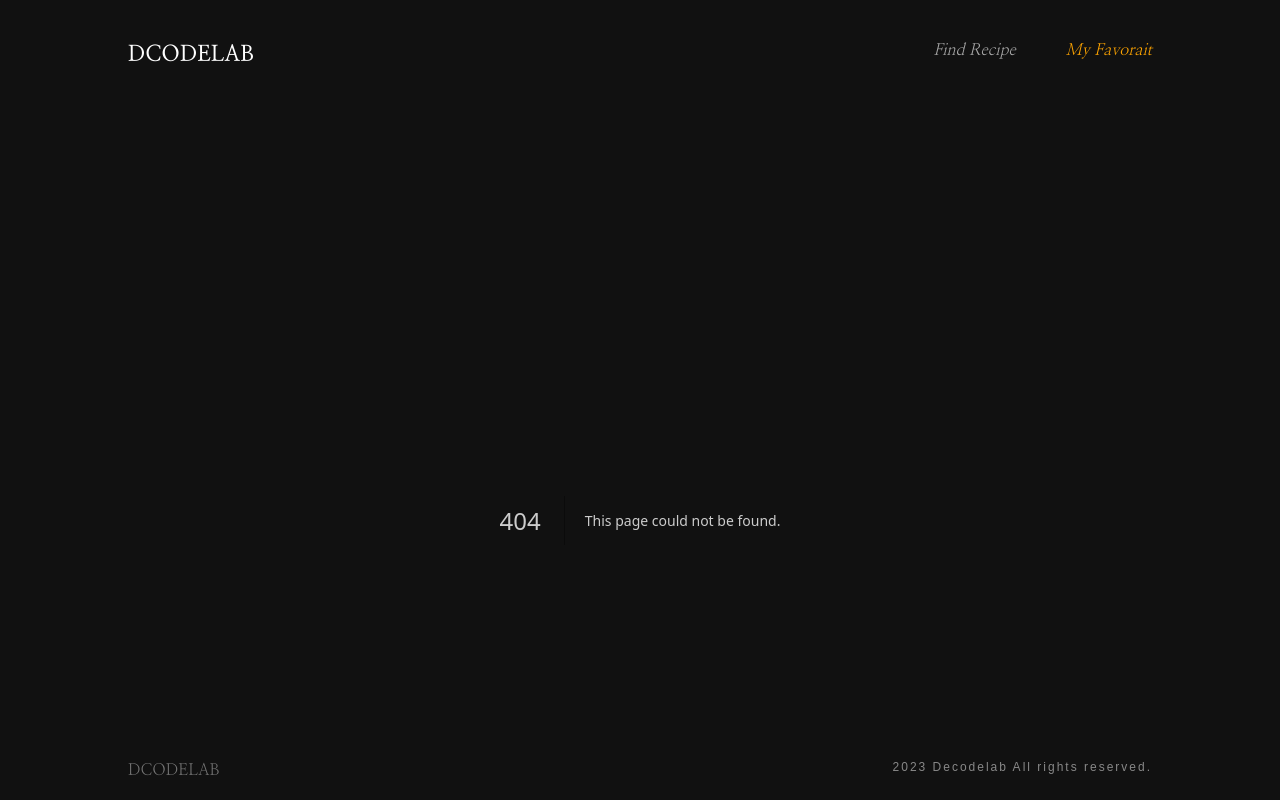
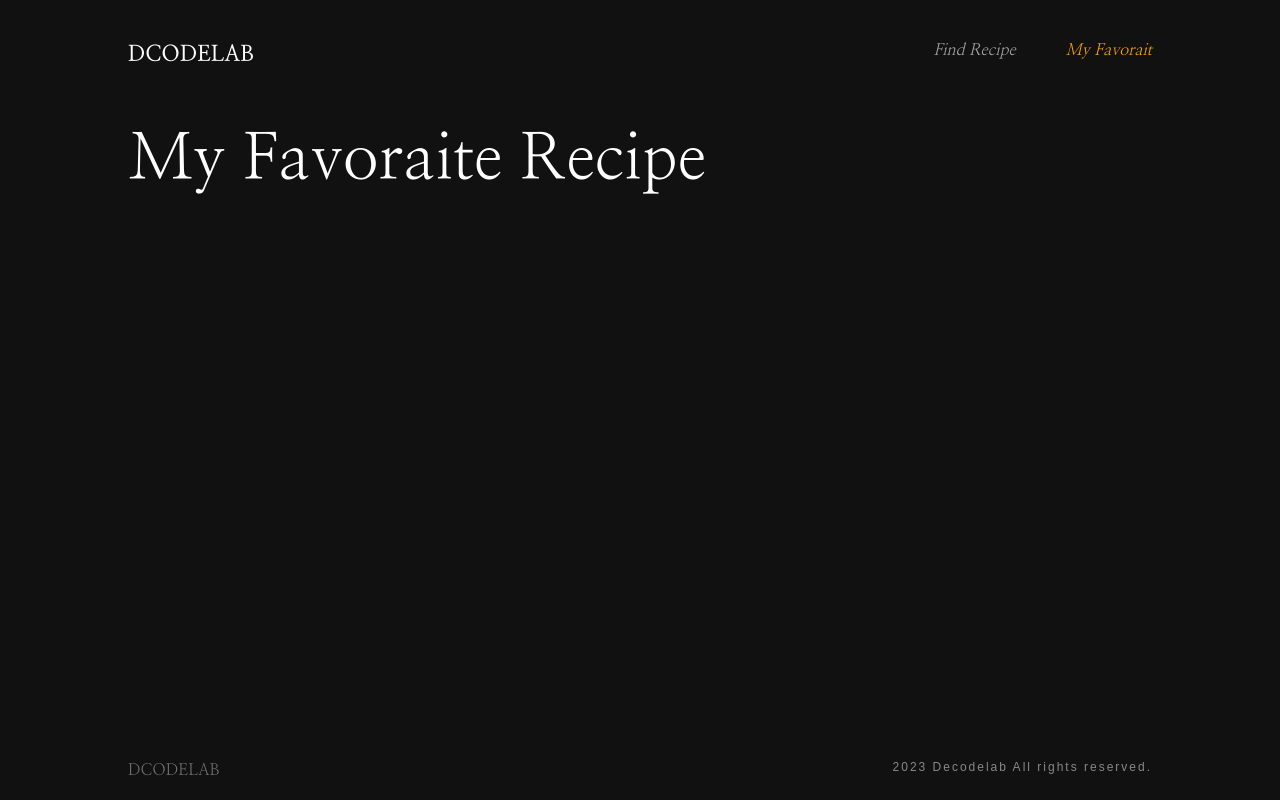
Before and after one commit to seohyon-cho/next13-atomic, a Next.js app: page /my-favorait in a window 1280 px wide. Before the commit this address had no page. Built offline with nearby package versions, Linux system fonts and the light colour scheme.

Commit message:
즐겨찾기 페이지 컴포넌트 추가

```diff
--- /dev/null
+++ b/pages/my-favorait/index.jsx
@@ -0,0 +1,20 @@
+import Head from 'next/head';
+import clsx from 'clsx';
+import { Title } from '@/components/atoms/text/Title';
+import styles from './favorait.module.scss';
+
+function Favorait() {
+	return (
+		<>
+			<Head>
+				<title>Favoraite Page</title>
+			</Head>
+
+			<section className={clsx(styles.favoraitePage)}>
+				<Title type={'slogan'}>My Favoraite Recipe</Title>
+			</section>
+		</>
+	);
+}
+
+export default Favorait;
```
Also changed, not shown: pages/my-favorait/favorait.module.scss (added).
